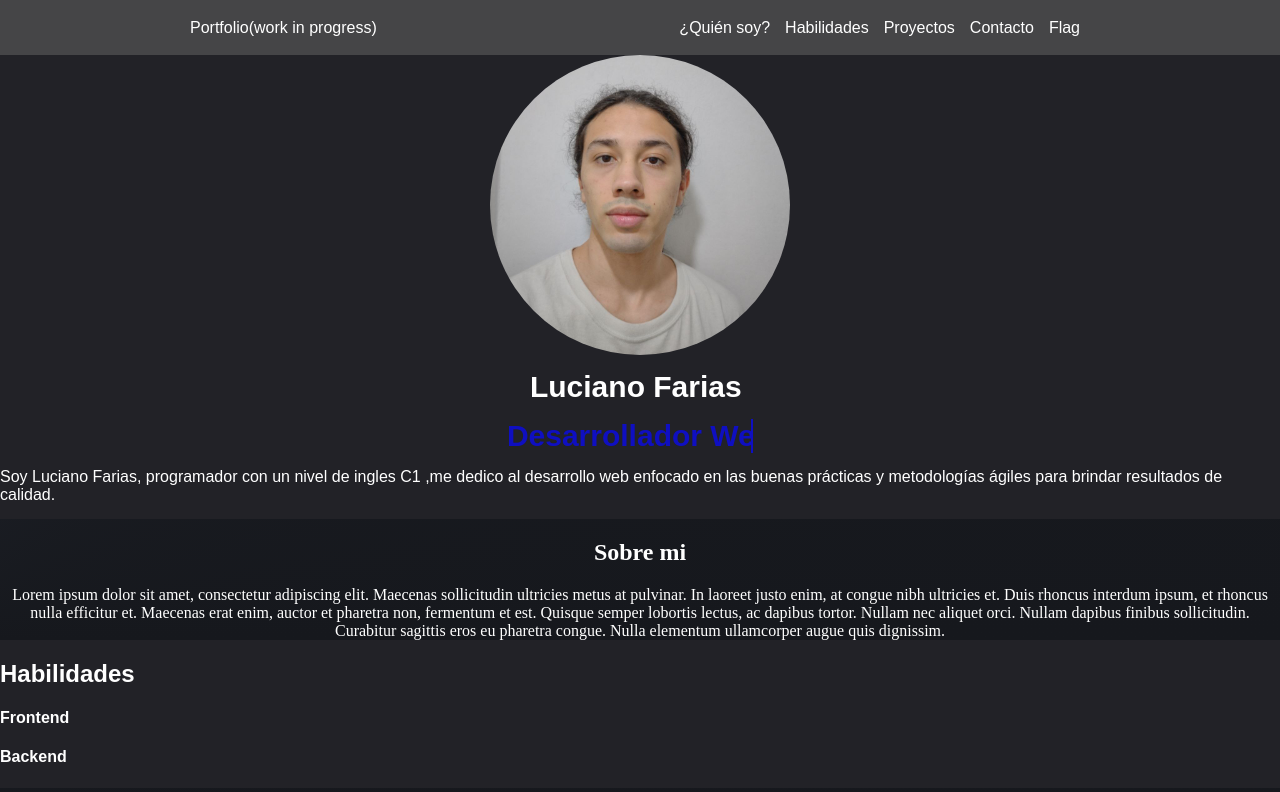
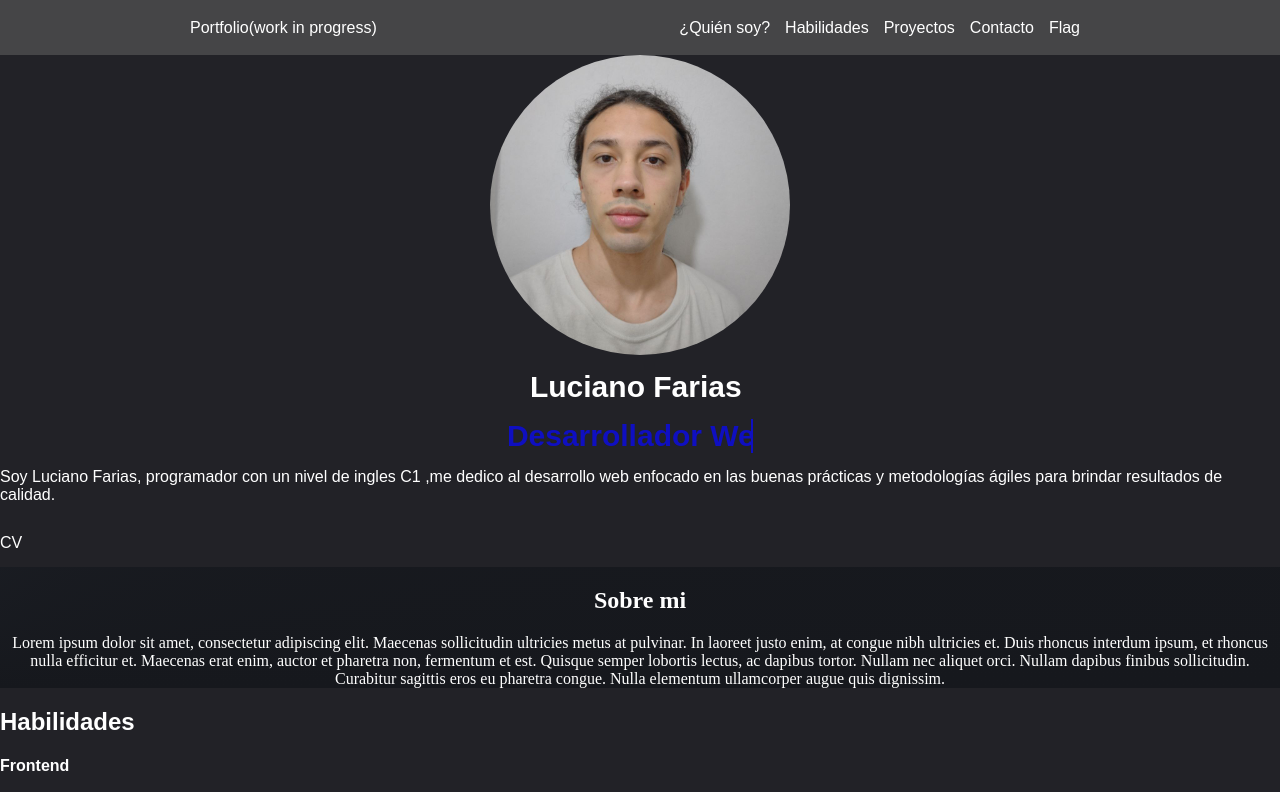
Before and after one commit to LucianooF/Portfolio, a React (Vite) app in the folder frontend/: page / in a window 1280 px wide. Shown: the top 792 px of the page. Built offline with nearby package versions, Linux system fonts and the light colour scheme.

Commit message:
Added CV

```diff
--- a/frontend/src/App.css
+++ b/frontend/src/App.css
@@ -96,6 +96,18 @@ header {
   text-align: -webkit-match-parent;
   unicode-bidi: isolate;
 }
+a{
+  text-decoration: none;
+}
+
+a:hover, a:visited, a:link, a:active {
+  color: inherit;
+  text-decoration: none !important;
+  -webkit-box-shadow: none !important;
+  box-shadow: none !important;
+  border: none;
+}
+
 
 .first_block {
   align-items: center;
--- a/frontend/src/App.tsx
+++ b/frontend/src/App.tsx
@@ -13,16 +13,16 @@ function App() {
             <nav className='menu-list'>
               <ul>
                 <li>
-                  <a aria-label='seccion sobre mi'>¿Quién soy?</a>
+                  <a href='#about_me' className='smoothscroll' aria-label='seccion sobre mi'>¿Quién soy?</a>
                 </li>
                 <li>
-                  <a aria-label='seccion de habilidades'>Habilidades</a>
+                  <a href='#skills' aria-label='seccion de habilidades'>Habilidades</a>
                 </li>
                 <li>
-                  <a aria-label='seccion de proyectos'>Proyectos</a>
+                  <a href='#projects' aria-label='seccion de proyectos'>Proyectos</a>
                 </li>
                 <li>
-                  <a aria-label='seccion de contacto'>Contacto</a>
+                  <a href='#contact' aria-label='seccion de contacto'>Contacto</a>
                 </li>
                 <li>Flag</li>
               </ul>
@@ -39,6 +39,18 @@ function App() {
               <span className='text sec-text'>Desarrollador Web</span>
             </div>
             <div>Soy Luciano Farias, programador con un nivel de ingles C1 ,me dedico al desarrollo web enfocado en las buenas prácticas y metodologías ágiles para brindar resultados de calidad.</div>
+            <div className='link_buttons'>
+              <a href=''></a>
+              <a href=''></a>
+              <a href=''></a>
+            </div>
+            <div>
+              <a href='/assets/CV_Luciano_Farias.pdf' download='CV Luciano Farias.pdf'>
+
+              CV
+
+              </a>
+            </div>
           </div>
         </div>
 
```
Also changed, not shown: 1 other file (tests, documents, lock files or other folders).
